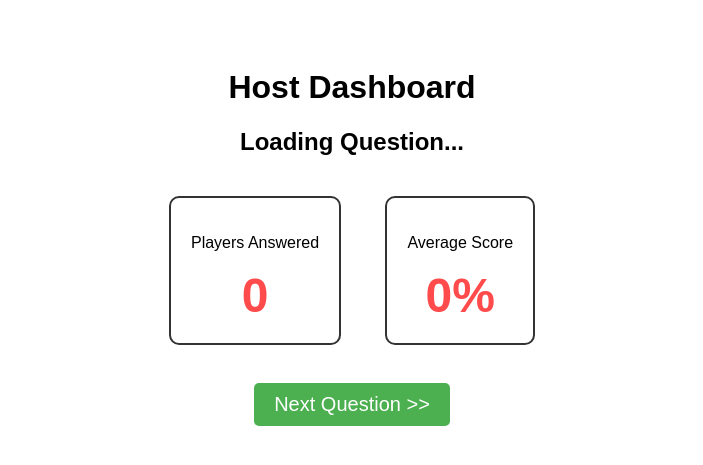
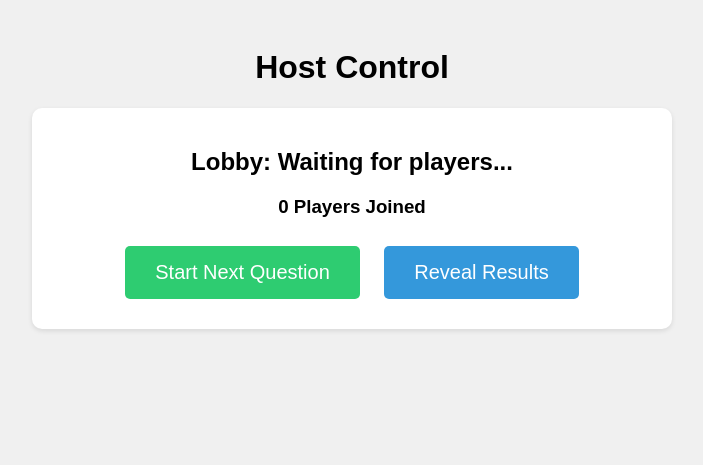
Before and after one commit to relhache/automation-game, a Flask app: page /host in a window 1280 px wide. Shown: the top 465 px of the page, without its empty margins (288-991 px from the left). Run offline with Flask 3, Linux system fonts and the light colour scheme; some libraries are stand-ins or nearby versions.

Commit message:
Update host.html

```diff
--- a/templates/host.html
+++ b/templates/host.html
@@ -4,49 +4,78 @@
     <title>Host Dashboard</title>
     <script src="https://cdnjs.cloudflare.com/ajax/libs/socket.io/4.0.1/socket.io.js"></script>
     <style>
-        body { font-family: sans-serif; padding: 40px; text-align: center; }
-        .stats-box { border: 2px solid #333; padding: 20px; display: inline-block; border-radius: 10px; margin: 20px; }
-        .big-number { font-size: 48px; font-weight: bold; color: #ff4b4b; }
-        button { padding: 10px 20px; font-size: 20px; cursor: pointer; background-color: #4CAF50; color: white; border: none; border-radius: 5px;}
+        body { font-family: sans-serif; padding: 20px; text-align: center; background: #f0f0f0; }
+        .card { background: white; padding: 20px; margin: 10px auto; max-width: 600px; border-radius: 10px; box-shadow: 0 2px 5px rgba(0,0,0,0.1); }
+        .btn { padding: 15px 30px; font-size: 20px; cursor: pointer; background: #3498db; color: white; border: none; border-radius: 5px; margin: 10px; }
+        .btn-green { background: #2ecc71; }
+        .hidden { display: none; }
+        table { width: 100%; margin-top: 20px; border-collapse: collapse; }
+        th, td { padding: 10px; border-bottom: 1px solid #ddd; }
     </style>
 </head>
 <body>
-    <h1>Host Dashboard</h1>
-    <h2 id="current_q">Loading Question...</h2>
+    <h1>Host Control</h1>
 
-    <div class="stats-box">
-        <p>Players Answered</p>
-        <div id="count" class="big-number">0</div>
+    <div class="card">
+        <h2 id="status">Lobby: Waiting for players...</h2>
+        <h3 id="player_count">0 Players Joined</h3>
+        <button class="btn btn-green" onclick="startQ()">Start Next Question</button>
+        <button class="btn" onclick="reveal()">Reveal Results</button>
     </div>
 
-    <div class="stats-box">
-        <p>Average Score</p>
-        <div id="avg" class="big-number">0%</div>
+    <div id="leaderboard_card" class="card hidden">
+        <h2>🏆 Leaderboard</h2>
+        <table id="lb_table">
+            <tr><th>Rank</th><th>Name</th><th>Score</th></tr>
+        </table>
     </div>
-
-    <br><br>
-    <button onclick="nextQ()">Next Question >></button>
 
     <script>
         var socket = io();
+        var qNum = 0;
+
+        socket.on('update_player_count', function(data) {
+            document.getElementById('player_count').innerHTML = data.count + " Players Joined";
+        });
+
+        function startQ() {
+            // Check for Leaderboard breaks
+            if (qNum == 12 || qNum == 25) {
+                alert("Leaderboard Break! Check the scores below.");
+            }
+            socket.emit('host_start_q', {});
+            document.getElementById('status').innerHTML = "Question " + (qNum + 1) + " Running (12s)...";
+            document.getElementById('leaderboard_card').classList.add('hidden');
+        }
 
         socket.on('new_question', function(data) {
-            document.getElementById("current_q").innerHTML = "Current: " + data.text;
+            qNum = data.q_id;
         });
 
-        socket.on('update_stats', function(data) {
-            document.getElementById("count").innerHTML = data.count;
-            document.getElementById("avg").innerHTML = Math.round(data.average) + "%";
+        function reveal() {
+            socket.emit('host_show_results');
+        }
+
+        socket.on('host_stats', function(data) {
+            document.getElementById('status').innerHTML = "Result: " + data.correct_count + "/" + data.total + " Correct";
+
+            // Update Leaderboard
+            var table = document.getElementById('lb_table');
+            // clear old rows
+            while(table.rows.length > 1) { table.deleteRow(1); }
+
+            data.leaderboard.forEach((p, index) => {
+                var row = table.insertRow();
+                row.insertCell(0).innerHTML = index + 1;
+                row.insertCell(1).innerHTML = p.name;
+                row.insertCell(2).innerHTML = p.score;
+            });
+            document.getElementById('leaderboard_card').classList.remove('hidden');
         });
 
-        socket.on('reset_stats', function() {
-            document.getElementById("count").innerHTML = "0";
-            document.getElementById("avg").innerHTML = "0%";
+        socket.on('game_over', function(data) {
+             document.getElementById('status').innerHTML = "GAME OVER";
         });
-
-        function nextQ() {
-            socket.emit('next_question');
-        }
     </script>
 </body>
 </html>
```
